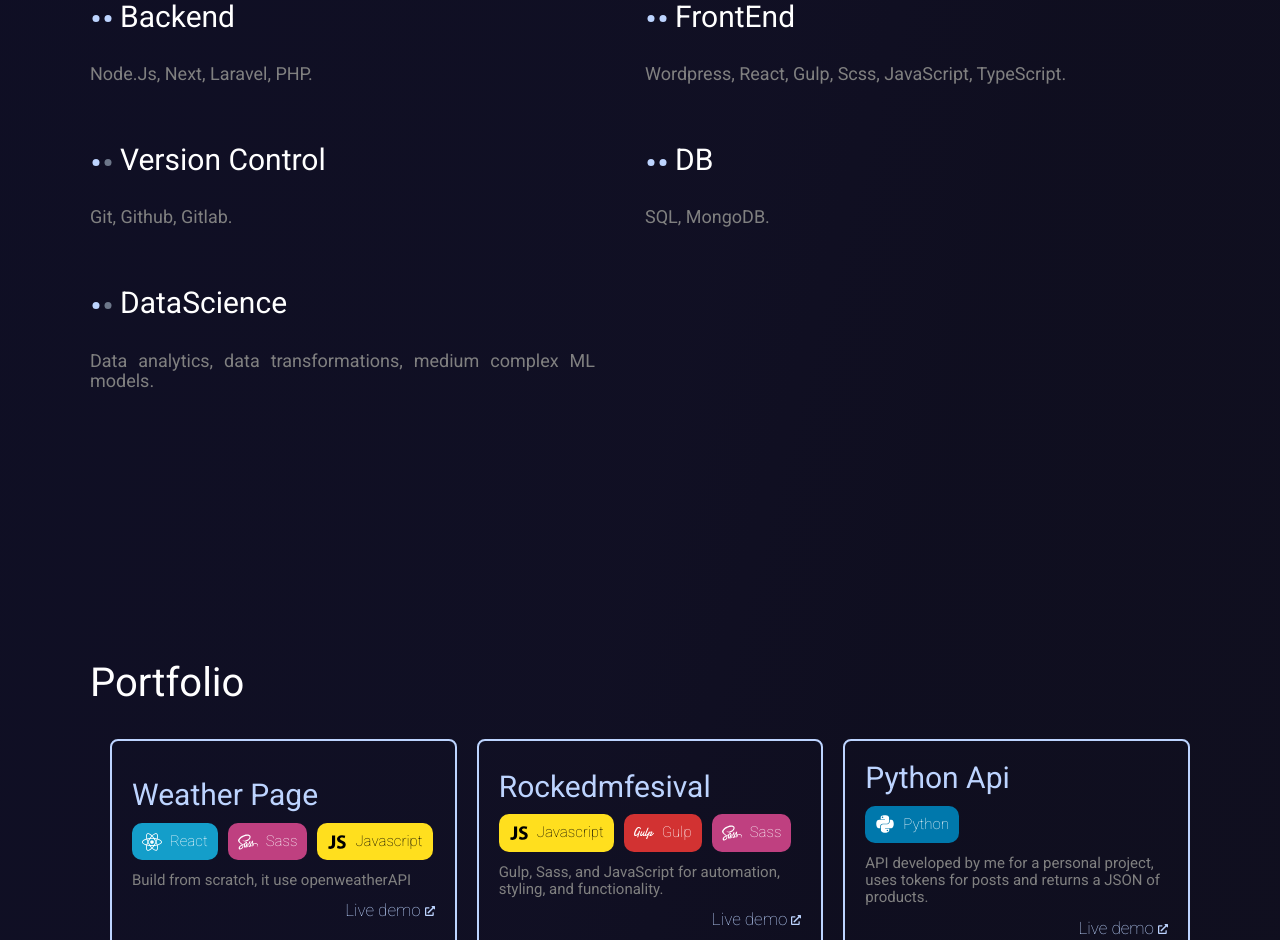
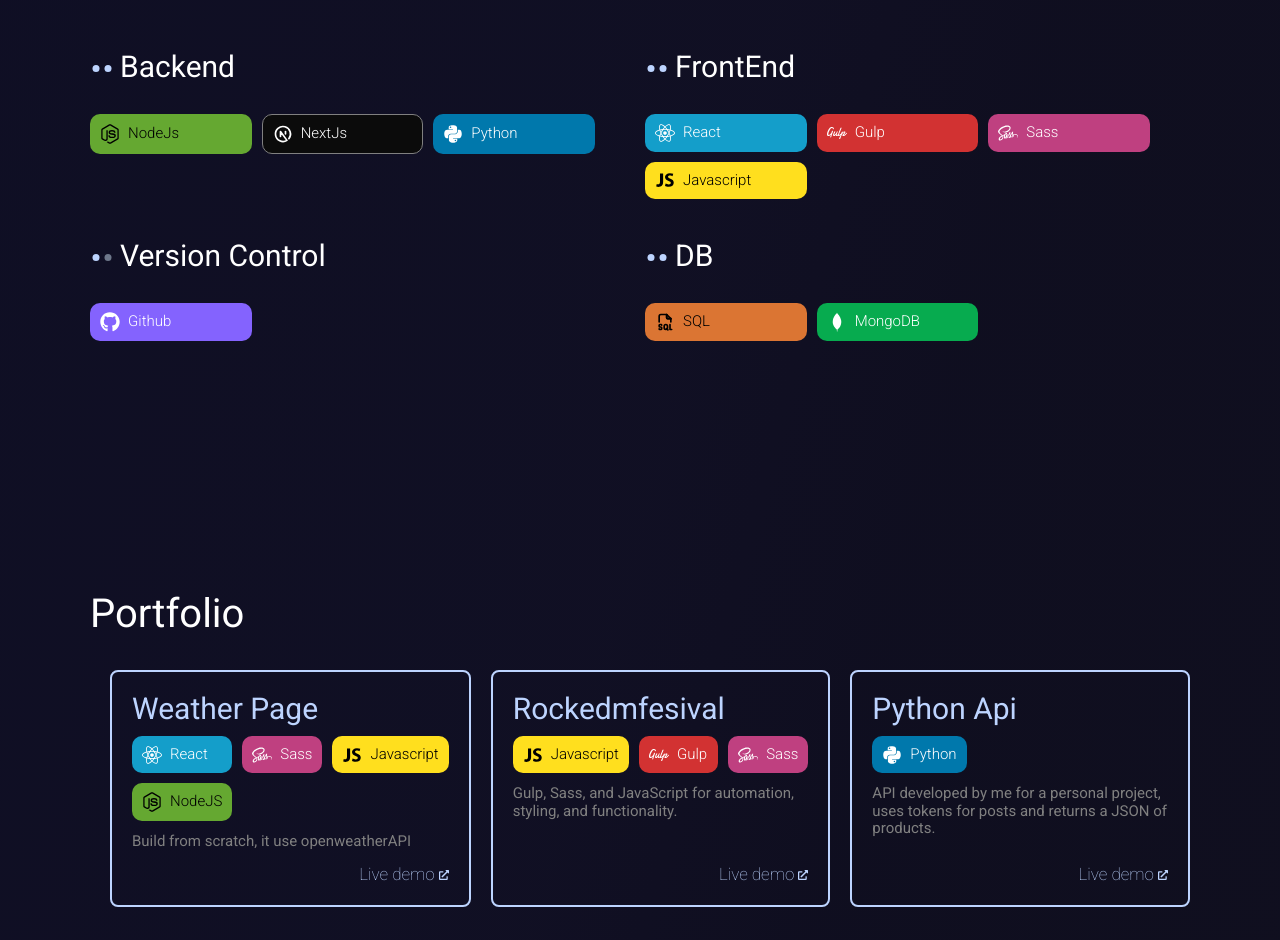
Before and after one commit to tobiasrf22/MiWeb, a React (Create React App) app: page / in a window 1280 px wide. Shown: the part 1860-2800 px from the top of the page. Built offline with nearby package versions, Linux system fonts and the light colour scheme.

Commit message:
Techs and responsive
Added a different form to show the techs. Full responsive now

```diff
--- a/src/components/ui/Portfolio.jsx
+++ b/src/components/ui/Portfolio.jsx
@@ -5,6 +5,7 @@
 import { IoLogoJavascript } from "react-icons/io";
 import { SiGulp } from "react-icons/si";
 import { FaPython } from "react-icons/fa";
+import { FaNodeJs } from "react-icons/fa";
 
 
 
@@ -27,6 +28,10 @@
             <div className='tech javascript'>
               <IoLogoJavascript size={20} />
               <h4>Javascript</h4>
+            </div>
+            <div className='tech nodejs'>
+              <FaNodeJs  size={20} />
+              <h4>NodeJS</h4>
             </div>
           </div>
           <p>Build from scratch, it use openweatherAPI</p>
--- a/src/components/ui/Principal.jsx
+++ b/src/components/ui/Principal.jsx
@@ -1,5 +1,5 @@
 import React from 'react';
-import { Link, animateScroll as scroll } from "react-scroll";
+import { Link} from "react-scroll";
 
 export const Principal = () => {
 
--- a/src/components/ui/Skills.jsx
+++ b/src/components/ui/Skills.jsx
@@ -1,4 +1,16 @@
-import React from 'react'
+import React from 'react';
+import { FaReact } from "react-icons/fa";
+import { FaNodeJs } from "react-icons/fa";
+import { TbBrandNextjs } from "react-icons/tb";
+import { SiGulp } from "react-icons/si";
+import { FaSass } from "react-icons/fa";
+import { IoLogoJavascript } from "react-icons/io";
+import { FaGithub } from "react-icons/fa";
+import { FaPython } from "react-icons/fa";
+import { TbFileTypeSql } from "react-icons/tb";
+import { DiMongodb } from "react-icons/di";
+
+
 
 export const Skills = () => {
     return (
@@ -31,8 +43,20 @@
                     </svg>
                     Backend
                 </h3>
-            <p>Node.Js, Next, Laravel, PHP.</p>
-
+                <div className='technologies'>
+                    <div className='tech nodejs'>
+                        <FaNodeJs size={20} />
+                        <h4>NodeJs</h4>
+                    </div>
+                    <div className='tech nextjs'>
+                        <TbBrandNextjs size={20} />
+                        <h4>NextJs</h4>
+                    </div>
+                    <div className='tech python'>
+                        <FaPython size={20} />
+                        <h4>Python</h4>
+                    </div>
+                </div>
             </div>
 
             <div className="bloque">
@@ -43,8 +67,24 @@
                     </svg>
                     FrontEnd
                 </h3>
-            <p>Wordpress, React, Gulp, Scss, JavaScript, TypeScript.</p>
-
+                <div className='technologies'>
+                    <div className='tech react'>
+                        <FaReact size={20} />
+                        <h4>React</h4>
+                    </div>
+                    <div className='tech gulp'>
+                        <SiGulp size={20} />
+                        <h4>Gulp</h4>
+                    </div>
+                    <div className='tech sass'>
+                        <FaSass size={20} />
+                        <h4>Sass</h4>
+                    </div>
+                    <div className='tech javascript'>
+                        <IoLogoJavascript size={20} />
+                        <h4>Javascript</h4>
+                    </div>
+                </div>
             </div>
 
             <div className="bloque">
@@ -53,11 +93,14 @@
                         <circle cx="6" cy="5.5" r="3.5" fill="#bdd4ff" />
                         <circle cx="18" cy="5.5" r="3.5" fill="#6d778a" />
                     </svg>
-
                     Version Control
                 </h3>
-            <p>Git, Github, Gitlab.</p>
-
+                <div className='technologies'>
+                    <div className='tech github'>
+                        <FaGithub size={20} />
+                        <h4>Github</h4>
+                    </div>
+                </div>
             </div>
             <div className="bloque">
                 <h3>
@@ -67,20 +110,16 @@
                     </svg>
                     DB
                 </h3>
-            <p>SQL, MongoDB.</p>
-
+                <div className='technologies'>
+                    <div className='tech sql'>
+                        <TbFileTypeSql  size={20} />
+                        <h4>SQL</h4>
                     </div>
-
-        <div className="bloque">
-            <h3>
-                <svg className="icon" width="30" height="11" xmlns="http://www.w3.org/2000/svg">
-                    <circle cx="6" cy="5.5" r="3.5" fill="#bdd4ff" />
-                    <circle cx="18" cy="5.5" r="3.5" fill="#6d778a" />
-                </svg>
-                DataScience
-            </h3>
-            <p>Data analytics, data transformations, medium complex ML models.</p>
-
+                    <div className='tech mongo'>
+                        <DiMongodb   size={20} />
+                        <h4>MongoDB</h4>
+                    </div>
+                </div>
             </div>
         </section>
     )
--- a/src/styles/app.scss
+++ b/src/styles/app.scss
@@ -3,6 +3,7 @@
 @import 'base/variables';
 @import 'base/mixins';
 @import 'base/globales';
+@import 'base/technologies';
 @import 'layout/navbar';
 @import 'layout/principal';
 @import 'layout/aboutMe';
--- a/src/styles/base/_globales.scss
+++ b/src/styles/base/_globales.scss
@@ -21,7 +21,7 @@
 }
 
 body{
-  overflow: hidden;
+  //overflow: hidden;
 }
 
 .contenedor{
--- /dev/null
+++ b/src/styles/base/_technologies.scss
@@ -0,0 +1,91 @@
+.technologies {
+    margin-top: 1rem;
+    display: grid;
+    grid-template-columns: repeat(3,1fr);
+    gap: 1rem;
+
+    @include phone{
+        grid-template-columns: repeat(2,1fr);
+    }
+    @include tablet{
+        grid-template-columns: repeat(2,1fr);
+    }
+    @include pc{
+        grid-template-columns: repeat(3,1fr);
+    }
+    @include bigPc{
+        grid-template-columns: repeat(3,1fr);
+    }
+
+    .tech {
+        display: flex;
+        flex-direction: row;
+        align-items: center;
+        gap: .8rem;
+        width: auto;
+        padding: 0 1rem;
+        border-radius: 1rem;
+
+        h4 {
+            font-size: 1.5rem;
+            font-weight: 300;
+        }
+    }
+
+}
+
+.react {
+    background-color: #149eca;
+    color: white;
+}
+
+.sass {
+    background-color: #bf4080;
+    color: white;
+}
+
+.javascript {
+    background-color: #ffdf1e;
+    color: black
+}
+
+.gulp{
+    background-color: #d23232;
+    color: white;
+}
+.python{
+    background-color: #0078ac;
+    color: white;
+}
+
+.nodejs{
+    background-color: #65a831;
+    color: black;
+}
+
+.php{
+    background-color: #787cb4;
+    color: black;
+}
+
+.nextjs{
+    background-color: #0B0B0B;
+    color: white;
+    border: .1rem solid gray;
+}
+.wordpress{
+    background-color: #21759b;
+    color: white;
+}
+.github{
+    background-color: #8463fe;
+    color: white;
+}
+.sql{
+    background-color: #db7533;
+    color:black;
+}
+.mongo{
+    background-color: #07ab4f;
+    color: white;
+}
--- a/src/styles/layout/_portfolio.scss
+++ b/src/styles/layout/_portfolio.scss
@@ -4,23 +4,23 @@
     .cards {
         display: grid;
         grid-template-columns: repeat(3, 1fr);
-    }
 
-    @include phone {
-        .cards {
+        @include phone {
             display: grid;
             grid-template-columns: repeat(1, 1fr);
         }
-    }
 
-    @include tablet {
-        .cards {
+        @include tablet {
             display: grid;
+            grid-template-columns: repeat(2, 1fr);
+        }
+        @include pc {
             grid-template-columns: repeat(3, 1fr);
         }
-
+        @include bigPc {
+            grid-template-columns: repeat(3, 1fr);
+        }
     }
-
 }
 
 .cardP {
@@ -29,10 +29,9 @@
     padding: 2rem;
     display: flex;
     flex-direction: column;
-    justify-content: center;
     color: $blanco;
     min-height: 21rem;
-
+    position: relative;
     margin: 0 0 20px 20px;
     border-radius: 8px;
     max-width: 400px;
@@ -51,62 +50,22 @@
         font-size: 1.5rem;
         font-weight: 300;
         color: $celeste;
-
     }
 
     p {
         margin: 1.2rem 0; /* Ajusta el margen superior e inferior según sea necesario */
         color: grey;
         font-size: 1.5rem;
+        margin-bottom: 3.5rem;
     }
 
     a {
+        position: absolute;
+        bottom: 2rem;
+        right: 2rem;
         font-size: 1.7rem;
         color: $celeste;
         cursor: pointer;
         text-align: right;
     }
 }
-
-.technologies {
-    margin-top: 1rem;
-    display: flex;
-    flex-direction: row;
-    gap: 1rem;
-
-    .tech {
-        display: flex;
-        flex-direction: row;
-        align-items: center;
-        gap: .8rem;
-        width: auto;
-        padding: 0 1rem;
-        border-radius: 1rem;
-
-        h4 {
-            font-size: 1.5rem;
-        }
-    }
-
-}
-
-
-.react {
-    background-color: #149eca;
-}
-
-.sass {
-    background-color: #bf4080;
-}
-
-.javascript {
-    background-color: #ffdf1e;
-    color: black
-}
-
-.gulp{
-    background-color: #d23232;
-}
-.python{
-    background-color: #0078ac;
-}
--- a/src/styles/layout/_principal.scss
+++ b/src/styles/layout/_principal.scss
@@ -40,13 +40,13 @@
     justify-content: center;
     align-items: center;
     @include phone{
-        margin-top: 5rem;
+        margin-top: 11rem;
     }
     @include tablet{
-        margin-top: 5rem;
+        margin-top: 35rem;
     }
     @include pc{
-        margin-top: 15rem;
+        margin-top: 20rem;
     }
     @include bigPc{
         margin-top: 30rem;
```
Lines whose indentation alone changed are shown as unchanged.
